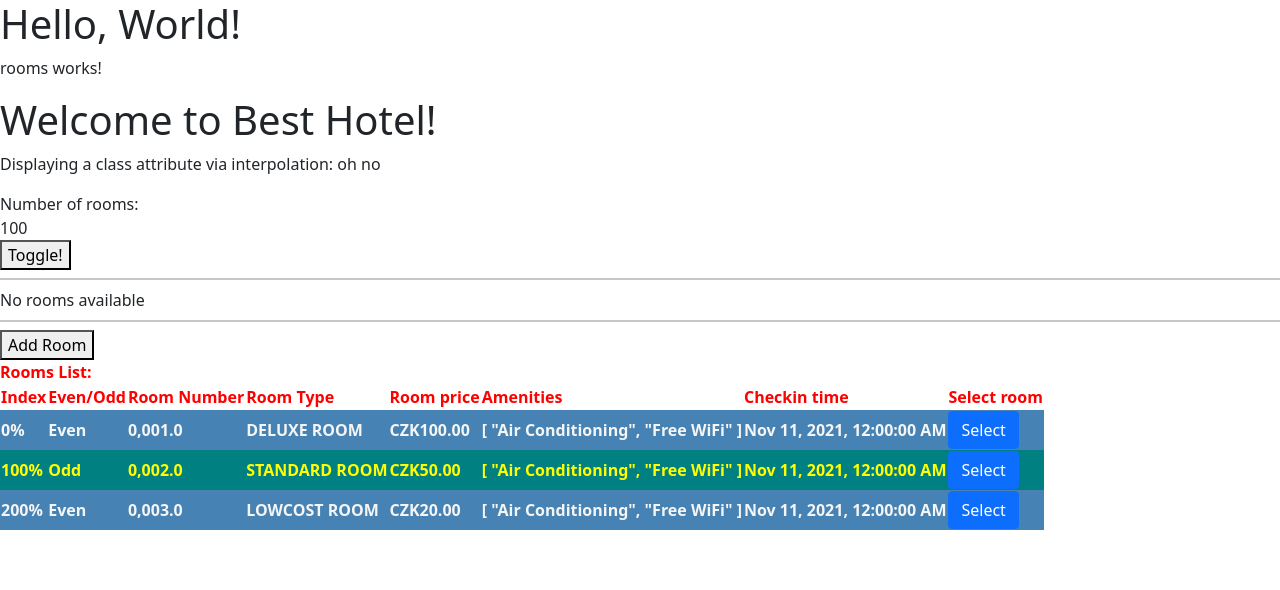
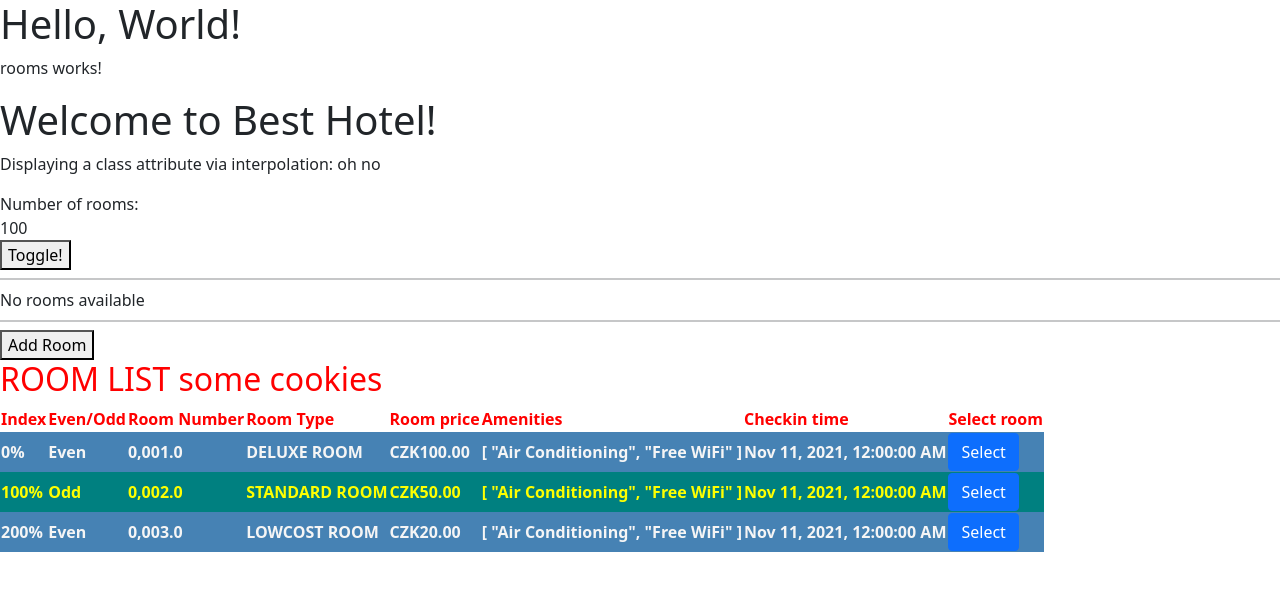
Before and after one commit to jerik609/HotelInventoryApp, an Angular app: page / in a window 1280 px wide. Shown: the top 590 px of the page. Built offline with nearby package versions, Linux system fonts and the light colour scheme.

Commit message:
ngOnChanges example

```diff
--- a/src/app/rooms/rooms-list/rooms-list.component.html
+++ b/src/app/rooms/rooms-list/rooms-list.component.html
@@ -1,4 +1,4 @@
-Rooms List:
+<h2> {{ title }} </h2>
 
 <!-- {{ roomList }} -->  <!-- this prints just [object Object],[object Object],[object Object], which is not very useful, enter *ngFor -->
 
--- a/src/app/rooms/rooms-list/rooms-list.component.ts
+++ b/src/app/rooms/rooms-list/rooms-list.component.ts
@@ -1,4 +1,4 @@
-import { ChangeDetectionStrategy, Component, EventEmitter, Input, Output } from '@angular/core';
+import { ChangeDetectionStrategy, Component, EventEmitter, Input, Output, OnChanges, SimpleChanges } from '@angular/core';
 import { Room } from '../rooms';
 
 @Component({
@@ -7,9 +7,20 @@ import { Room } from '../rooms';
   styleUrls: ['./rooms-list.component.scss'],
   changeDetection: ChangeDetectionStrategy.OnPush // this is the default change detection strategy (all changes are detected)
 })
-export class RoomsListComponent {
+export class RoomsListComponent implements OnChanges {
 
   constructor() { }
+
+  @Input() title: string = 'initial title';
+
+  ngOnChanges(changes: SimpleChanges): void {
+
+    console.log(changes);
+    console.log("current value of title: " + this.title);
+    if (changes["title"]) {
+      this.title = changes["title"].currentValue.toUpperCase() + " some cookies";
+    }
+  }
 
   // this is where we will receive our rooms data
   // here we will get the data
@@ -29,4 +40,8 @@ export class RoomsListComponent {
     this.clickedRoom.emit(room);
   }
 
+
+
+
+
 }
--- a/src/app/rooms/rooms.component.html
+++ b/src/app/rooms/rooms.component.html
@@ -34,5 +34,5 @@
 
 <!-- example of [ngStyle] and *ngIf -->
 <div [ngStyle]="{ 'font-weight': 'bold', 'color' : (rooms?.availableRooms ?? 0) > 5 ? 'green' : 'red' }" *ngIf="(rooms?.availableRooms ?? 0) > 0">
-    <app-rooms-list [rooms]="roomList" (clickedRoom)="selectRoom($event)"></app-rooms-list>
+    <app-rooms-list [rooms]="roomList" [title]="title" (clickedRoom)="selectRoom($event)"></app-rooms-list>
 </div>
--- a/src/app/rooms/rooms.component.ts
+++ b/src/app/rooms/rooms.component.ts
@@ -17,6 +17,8 @@ export class RoomsComponent implements OnInit { // hey, there's ngOnInit here :-
   nullRooms?: Rooms;
 
   roomList: Room[] = [];
+
+  title: string = 'Room List';
 
   selectedRoom?: Room;
 
@@ -68,6 +70,7 @@ export class RoomsComponent implements OnInit { // hey, there's ngOnInit here :-
   // a toggle function :-)
   toggle() {
     this.hideRooms = !this.hideRooms;
+    this.title = "Changed the value to something else";
   }
 
   selectRoom(room: Room): void {
```
